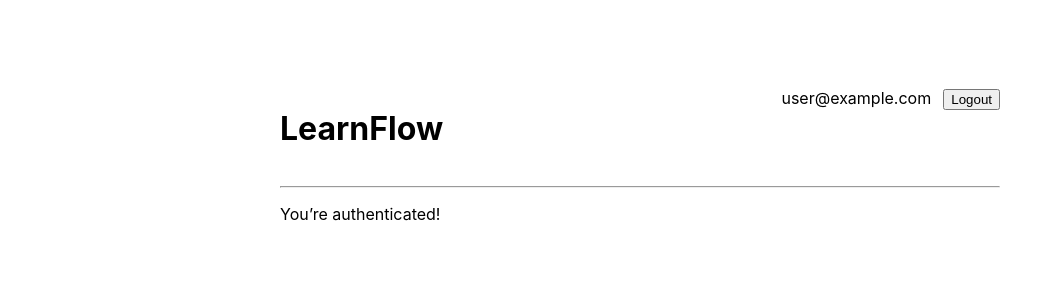
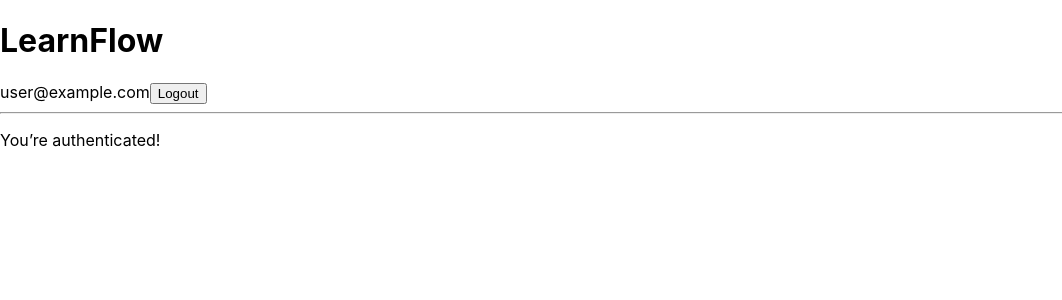
Before and after one commit to Ahm3dGI1/learnflow, a React (Create React App) app in the folder client/: page /dashboard in a window 1280 px wide. Shown: the top 300 px of the page, without its empty margins (0-1062 px from the left). Built offline with nearby package versions, Linux system fonts and the light colour scheme; no server answers; sample sign-in values are in the browser's storage.

Commit message:
fix: no more in-line styling

```diff
--- a/client/src/App.js
+++ b/client/src/App.js
@@ -8,10 +8,10 @@
 
 function Home() {
   return (
-    <div style={{ maxWidth: 720, margin: "64px auto", padding: 24 }}>
+    <div>
       <h1>It is LearnFlow! To be edited!</h1>
       <p>Simple and empty landing page.</p>
-      <div style={{ display: "flex", gap: 12 }}>
+      <div>
         <Link to="/login"><button>Log in</button></Link>
         <Link to="/signup"><button>Sign up</button></Link>
         <Link to="/dashboard"><button>Go to Dashboard</button></Link>
--- a/client/src/auth/ProtectedRoute.jsx
+++ b/client/src/auth/ProtectedRoute.jsx
@@ -3,6 +3,6 @@
 
 export default function ProtectedRoute({ children }) {
   const { user, loading } = useAuth();
-  if (loading) return <div style={{ padding: 24 }}>Loading…</div>;
+  if (loading) return <div>Loading…</div>;
   return user ? children : <Navigate to="/login" replace />;
 }
--- a/client/src/pages/Dashboard.jsx
+++ b/client/src/pages/Dashboard.jsx
@@ -5,16 +5,16 @@
 export default function Dashboard() {
   const { user } = useAuth();
   return (
-    <div style={{ maxWidth: 720, margin: "64px auto", padding: 24 }}>
-      <header style={{ display: "flex", justifyContent: "space-between" }}>
+    <div>
+      <header>
         <h1>LearnFlow</h1>
         <div>
-          <span style={{ marginRight: 12 }}>{user?.email}</span>
+          <span>{user?.email}</span>
           <button onClick={() => signOut(auth)}>Logout</button>
         </div>
       </header>
 
-      <hr style={{ margin: "16px 0" }} />
+      <hr />
       <p>You’re authenticated!</p>
 
       {/* To put video/checkpoint UI here later */}
--- a/client/src/pages/Login.jsx
+++ b/client/src/pages/Login.jsx
@@ -26,7 +26,7 @@
   }
 
   return (
-    <div style={{ maxWidth: 420, margin: "64px auto", padding: 24 }}>
+    <div>
       <h1>Log in</h1>
       {err && <p style={{ color: "crimson" }}>{err}</p>}
       <form onSubmit={onSubmit}>
@@ -34,8 +34,8 @@
         <input placeholder="Password" type="password" value={password} onChange={e=>setPassword(e.target.value)} required />
         <button type="submit">Log in</button>
       </form>
-      <button onClick={googleLogin} style={{ marginTop: 8 }}>Continue with Google</button>
-      <p style={{ marginTop: 16 }}>No account? <Link to="/signup">Sign up</Link></p>
+      <button onClick={googleLogin}>Continue with Google</button>
+      <p>No account? <Link to="/signup">Sign up</Link></p>
     </div>
   );
 }
--- a/client/src/pages/Signup.jsx
+++ b/client/src/pages/Signup.jsx
@@ -19,15 +19,15 @@
   }
 
   return (
-    <div style={{ maxWidth: 420, margin: "64px auto", padding: 24 }}>
+    <div>
       <h1>Create account</h1>
-      {err && <p style={{ color: "crimson" }}>{err}</p>}
+      {err && <p>{err}</p>}
       <form onSubmit={onSubmit}>
         <input placeholder="Email" type="email" value={email} onChange={e=>setEmail(e.target.value)} required />
         <input placeholder="Password (≥6)" type="password" value={password} onChange={e=>setPassword(e.target.value)} required />
         <button type="submit">Sign up</button>
       </form>
-      <p style={{ marginTop: 16 }}>Already have an account? <Link to="/login">Log in</Link></p>
+      <p>Already have an account? <Link to="/login">Log in</Link></p>
     </div>
   );
 }
```
